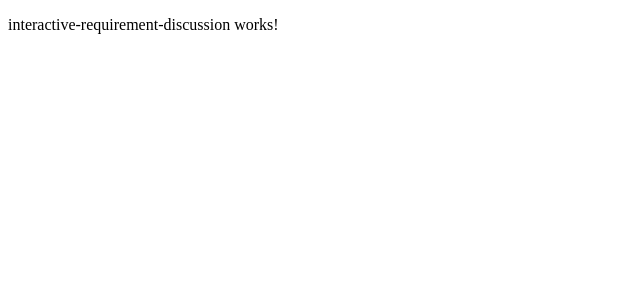
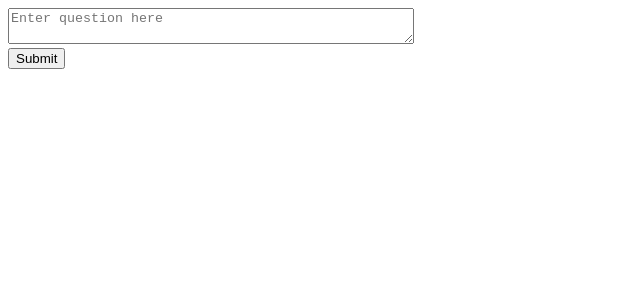
Before and after one commit to erladev/mswp-prototype, an Angular app: page /interactive-requirement-discussion in a window 1280 px wide. Shown: the top 300 px of the page, without its empty margins (0-640 px from the left). Built offline with nearby package versions, Linux system fonts and the light colour scheme.

Commit message:
implemented basic chat functionality

```diff
--- a/src/interactive-requirement-discussion/interactive-requirement-discussion.component.html
+++ b/src/interactive-requirement-discussion/interactive-requirement-discussion.component.html
@@ -1 +1,10 @@
-<p>interactive-requirement-discussion works!</p>
+<div *ngFor="let questionAnswer of questionAnswers">
+  <div>{{ "Question: " + questionAnswer.question }}</div>
+  <div>{{ "Answer: " + questionAnswer.answer }}</div>
+</div>
+<div>
+  <textarea #textInput placeholder="Enter question here" style="width: 400px"></textarea>
+</div>
+<div>
+  <button (click)="handleSubmit()">Submit</button>
+</div>
--- a/src/interactive-requirement-discussion/interactive-requirement-discussion.component.ts
+++ b/src/interactive-requirement-discussion/interactive-requirement-discussion.component.ts
@@ -1,10 +1,39 @@
-import {Component} from '@angular/core';
+import {Component, ViewChild, ElementRef} from '@angular/core';
+import {QuestionAnswerModel} from "./question-answer.model";
+import {CommonModule} from "@angular/common";
+import {HttpClient, HttpClientModule} from '@angular/common/http';
 
 @Component({
   selector: 'app-interactive-requirement-discussion',
+  standalone: true,
+  imports: [CommonModule, HttpClientModule],
   templateUrl: './interactive-requirement-discussion.component.html',
-  styleUrl: './interactive-requirement-discussion.component.scss'
+  styleUrl: './interactive-requirement-discussion.component.scss',
 })
 export class InteractiveRequirementDiscussionComponent {
+  @ViewChild('textInput') textInput!: ElementRef;
+  questionAnswers: QuestionAnswerModel[];
+  private SERVER_URL = 'http://localhost:3000/assistant';
 
+  constructor(private http: HttpClient) {
+    this.questionAnswers = [];
+  }
+
+  handleSubmit(): void {
+    const question = this.textInput.nativeElement.value;
+    this.textInput.nativeElement.value = "";
+    this.fetchAnswer(question);
+  }
+
+  fetchAnswer(question: string) {
+    this.http.get(this.SERVER_URL + "/" + question).subscribe((response: any) => {
+      const answer: string = response['message'];
+      if (answer) {
+        const newQuestionAnswer = new QuestionAnswerModel(question, answer);
+        this.questionAnswers.push(newQuestionAnswer);
+      } else {
+        console.error("Could not parse answer from server")
+      }
+    })
+  }
 }
--- /dev/null
+++ b/src/interactive-requirement-discussion/question-answer.model.ts
@@ -0,0 +1,3 @@
+export class QuestionAnswerModel {
+  constructor(public question: string, public answer: string) {}
+}
```
